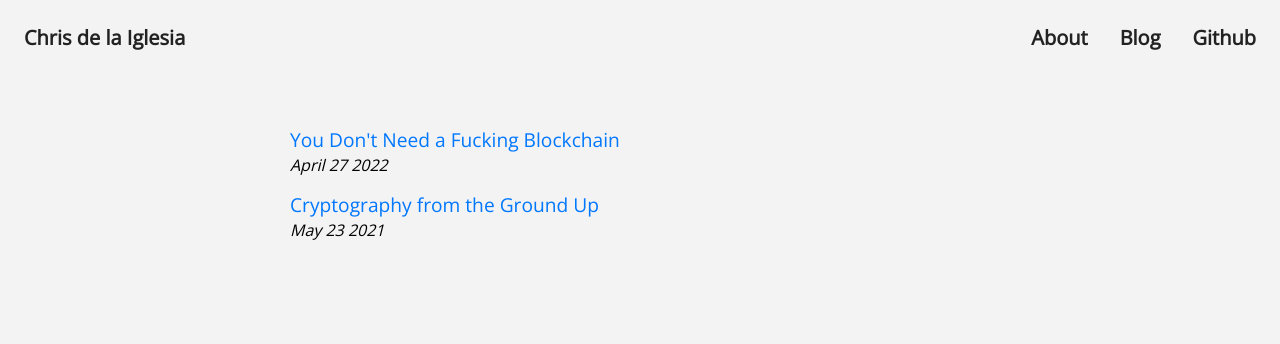
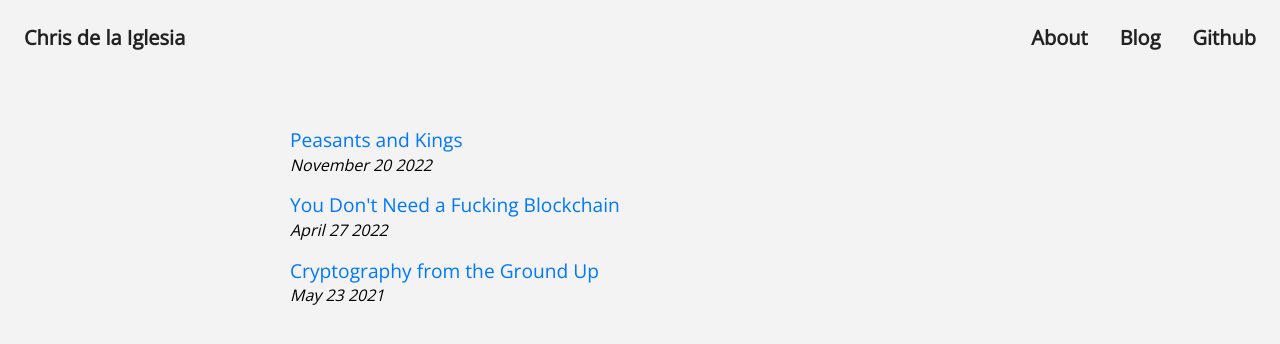
Before and after one commit to cmdli/cmdli.github.io, a plain HTML site: page blog/index.html in a window 1280 px wide. Drawn offline with nearby package versions, Linux system fonts and the light colour scheme.

Commit message:
Add blog link to list

```diff
--- a/blog/index.html
+++ b/blog/index.html
@@ -22,7 +22,11 @@
                 </div>
             </div>
             <div class="content">
-        <a href="/blog/blockchain">You Don't Need a Fucking Blockchain</a>
+                <a href="/blog/peasants-and-kings">Peasants and Kings</a>
+                <p class="subtitle">November 20 2022</p>
+                <a href="/blog/blockchain"
+                    >You Don't Need a Fucking Blockchain</a
+                >
                 <p class="subtitle">April 27 2022</p>
                 <a href="/crypto">Cryptography from the Ground Up</a>
                 <p class="subtitle">May 23 2021</p>
```
Lines whose indentation alone changed are shown as unchanged.
